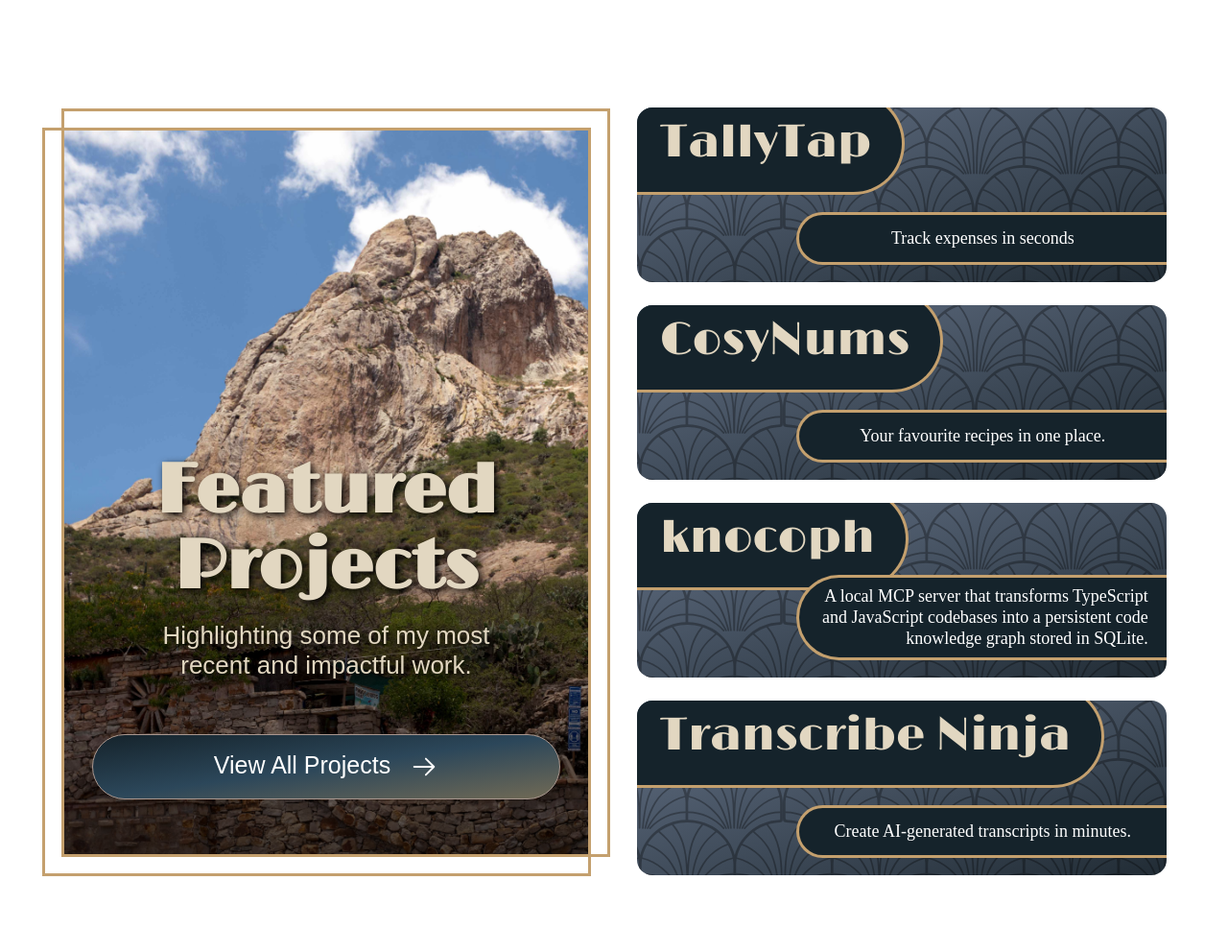
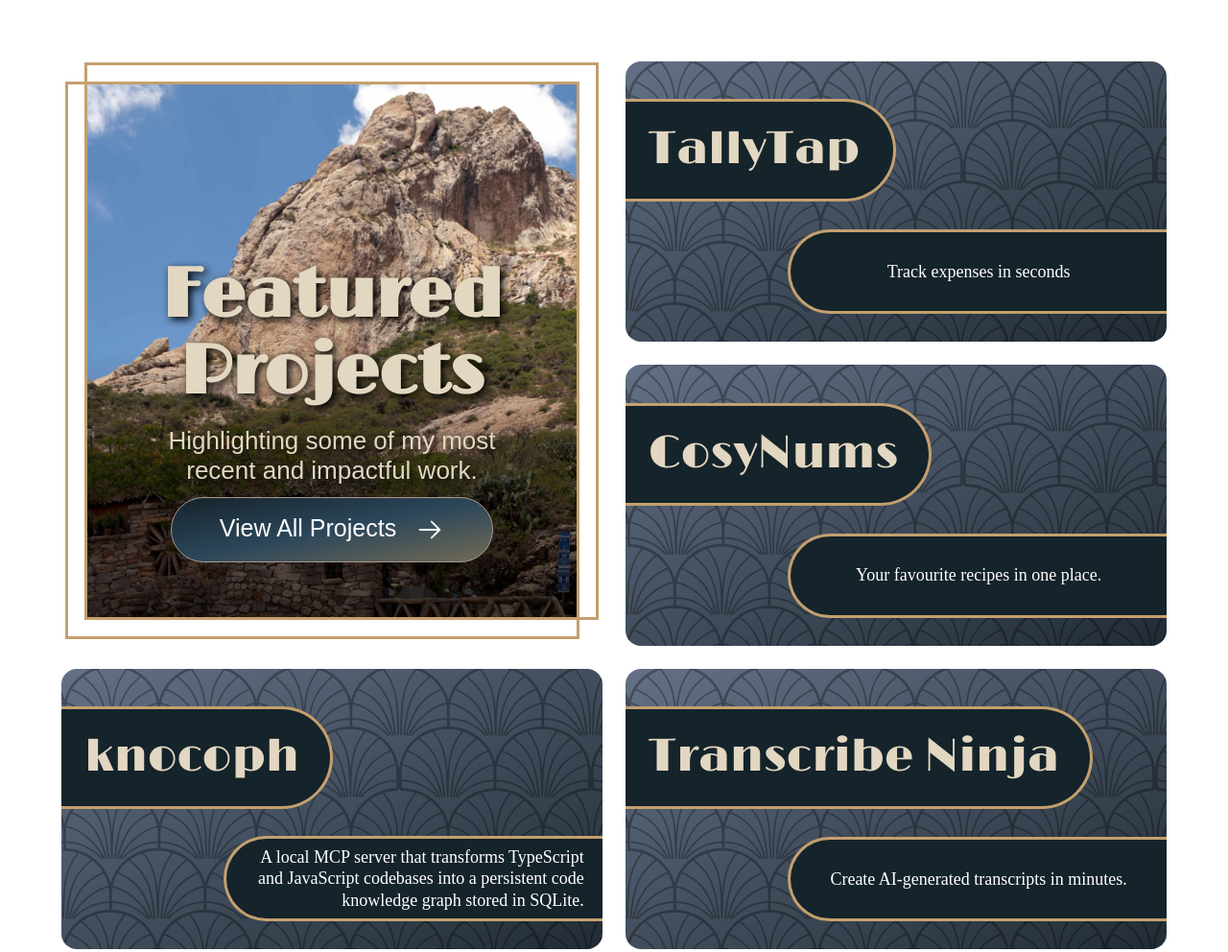
Before and after one commit to jagonzalr/jagonzalr, an Astro site: page / in a window 1280 px wide. Shown: the part 800-1792 px from the top of the page at 96% size. Built offline with nearby package versions, Linux system fonts and the light colour scheme; Astro itself is replaced by a stand-in of ours; a web font is replaced by a local one.

Commit message:
Improve layout with 4 featured projects (#51)

```diff
--- a/src/pages/index.astro
+++ b/src/pages/index.astro
@@ -30,8 +30,10 @@ const projects = (await getCollection('work'))
       </header>
     </div>
     <main class='wrapper stack'>
-      <section class='section'>
-        <div>
+      <section>
+        <div class='featured-grid'>
+          <!-- Header -->
+          <div style={{ gridRow: 'span 2', margin: '0 1.5rem 0.5rem' }}>
             <div
               class='background-image-featured'
               style={{ position: 'relative' }}
@@ -47,6 +49,9 @@ const projects = (await getCollection('work'))
               style={{
                 marginTop: '-8rem',
                 marginBottom: '5rem',
+                maxWidth: '25rem',
+                marginLeft: 'auto',
+                marginRight: 'auto',
                 padding: '0 2rem',
                 fontFamily: 'Google Sans Flex, sans-serif',
                 fontSize: '16px'
@@ -58,16 +63,19 @@ const projects = (await getCollection('work'))
               </Button>
             </div>
           </div>
-        <div style={{ height: '100%' }}>
-          <div class='gallery'>
           {
             projects.map(project => (
-                <li>
+              <li
+                style={{
+                  height: '100%',
+                  listStyleType: 'none',
+                  minHeight: '18rem'
+                }}
+              >
                 <PortfolioPreview project={project} />
               </li>
             ))
           }
-          </div>
         </div>
       </section>
       <!-- <ContactCTA /> -->
@@ -119,7 +127,23 @@ const projects = (await getCollection('work'))
       border: 3px solid #c4a06e;
     }
 
+    .featured-grid {
+      display: grid;
+      grid-template-columns: 1fr;
+      grid-template-rows: repeat(6, 1fr);
+      gap: 1.5rem;
+      max-width: 75rem;
+      min-height: calc(100vh - 5rem);
+      margin: 0 auto;
+    }
+
     @media (min-width: 50em) {
+      .featured-grid {
+        grid-template-columns: 1fr 1fr;
+        grid-template-rows: repeat(3, 1fr);
+        gap: 1.5rem;
+      }
+
       .roles {
         margin-top: 0.5rem;
         display: flex;
@@ -159,18 +183,6 @@ const projects = (await getCollection('work'))
       background-size: cover;
     }
 
-    .section {
-      display: grid;
-      gap: 5rem;
-      align-items: center;
-      padding: 3rem 0;
-      min-height: 100vh;
-    }
-
-    .section > div {
-      height: 100%;
-    }
-
     .section-header {
       position: absolute;
       bottom: 22%;
@@ -197,29 +209,7 @@ const projects = (await getCollection('work'))
       margin-inline: auto;
     }
 
-    .gallery {
-      height: 100%;
-      min-height: 50rem;
-      display: flex;
-      gap: 1.5rem;
-      flex-direction: column;
-    }
-
-    .gallery > li {
-      list-style-type: none;
-      flex-grow: 1;
-      max-width: 45rem;
-      min-width: 30rem;
-      width: 100%;
-      align-self: center;
-    }
-
     @media (min-width: 50em) {
-      .section {
-        grid-template-columns: 1fr 1fr;
-        gap: 3rem;
-      }
-
       .section-header {
         grid-area: header;
         font-size: var(--text-lg);
@@ -255,21 +245,5 @@ const projects = (await getCollection('work'))
         height: 9.5rem;
       }
     }
-
-    @media (max-width: 34.375em) {
-      .section {
-        gap: 4rem;
-      }
-
-      .gallery {
-        min-height: auto;
-        gap: 1rem;
-      }
-
-      .gallery > li {
-        min-width: 0;
-        height: 20rem;
-      }
-    }
   </style>
 </BaseLayout>
```
Lines whose indentation alone changed are shown as unchanged.
